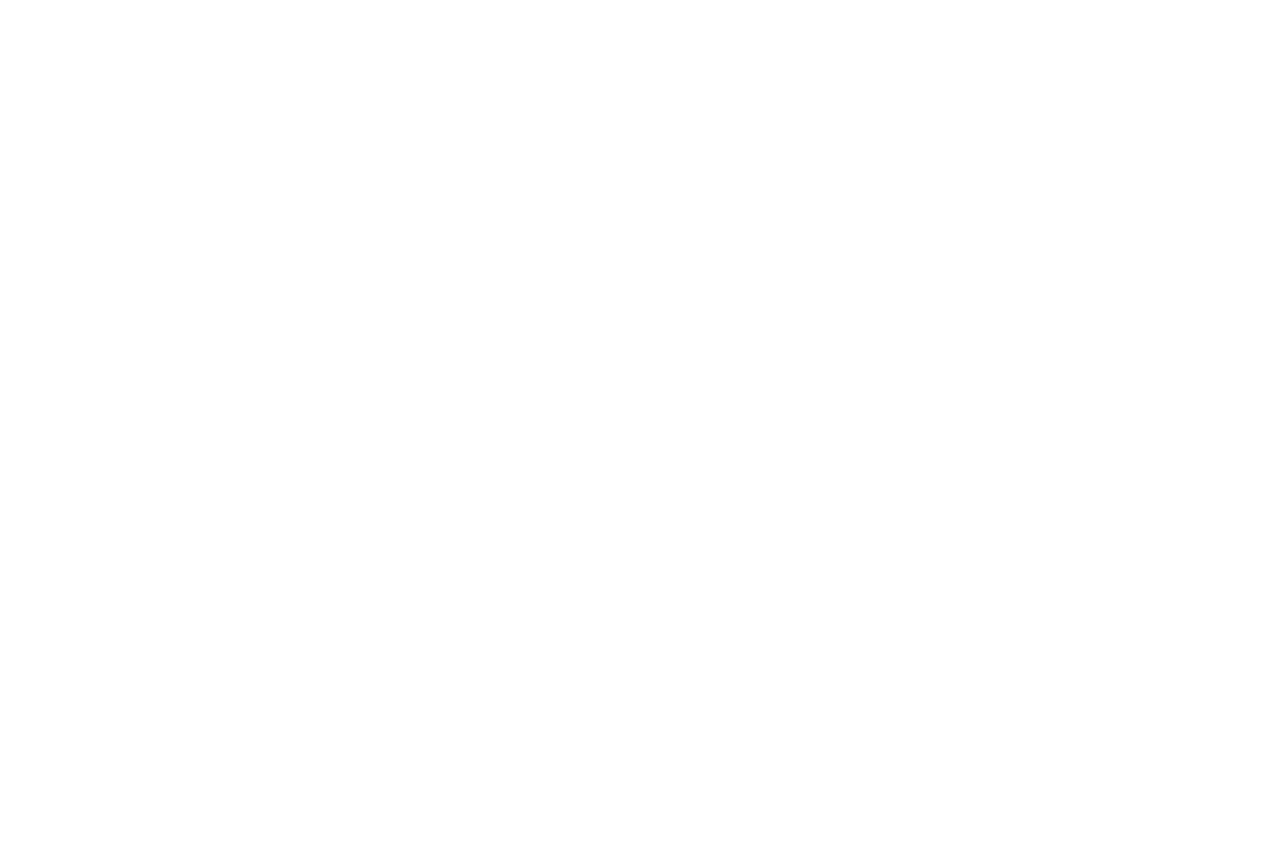
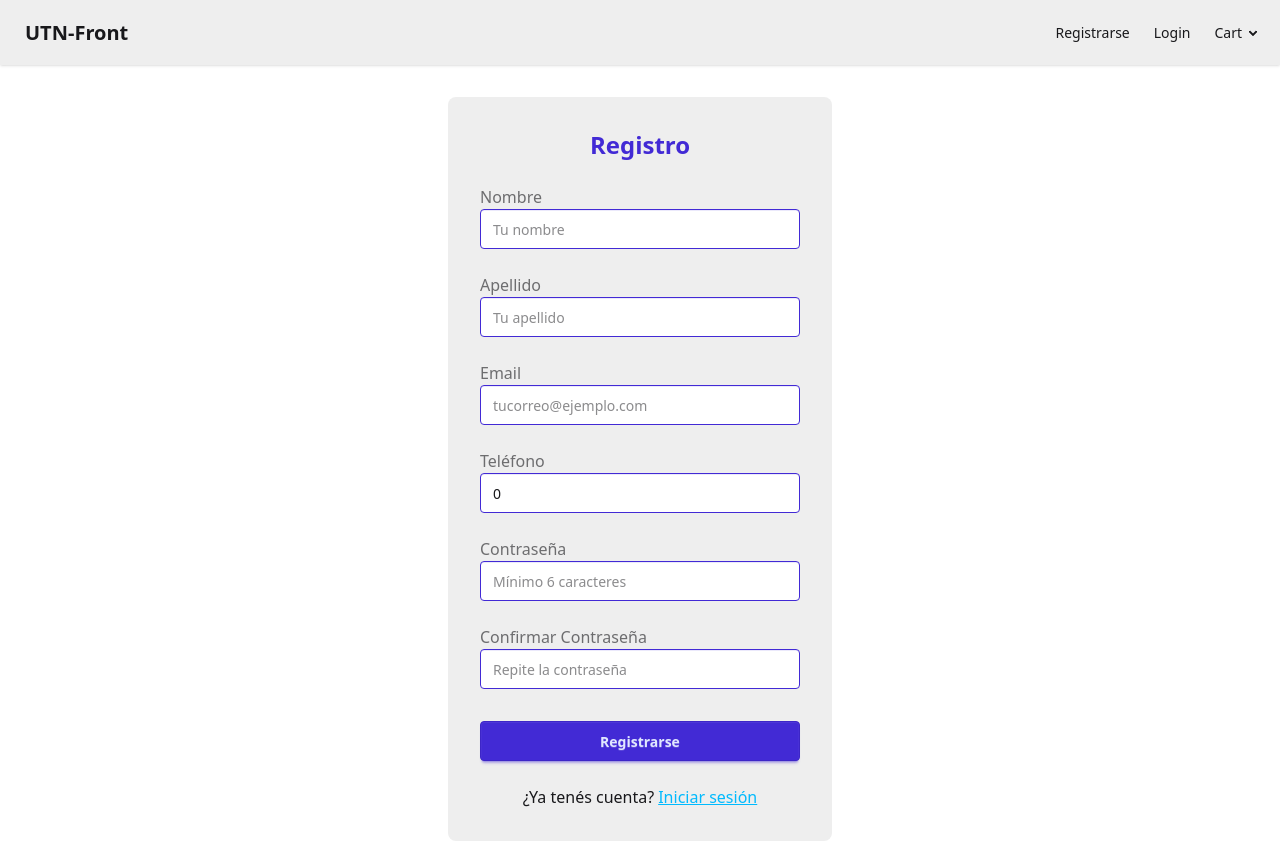
Before and after one commit to RibLucas23/UTN-React, a React (Vite) app: page /register in a window 1280 px wide. Before the commit this address had no page. Before the commit the page ends 800 px from the top, so only its background shows below. Built offline with nearby package versions, Linux system fonts and the light colour scheme.

Commit message:
add: register-view and register-errors

```diff
--- a/src/components/RegisterForm.jsx
+++ /dev/null
@@ -1,69 +0,0 @@
-import { useState } from "react";
-
-export default function RegisterForm() {
-   const [formData, setFormData] = useState({
-      nombre: "",
-      apellido: "",
-      email: "",
-      telefono: "",
-      password: "",
-      confirmPw: ""
-   });
-
-   const handleChange = (e) => {
-      const { name, value } = e.target;
-      setFormData({ ...formData, [name]: value });
-   };
-
-   const handleSubmit = (e) => {
-      e.preventDefault();
-      console.log(formData);
-   };
-
-   const formCamps = [
-      { name: "nombre", label: "Nombre", type: "text", placeholder: "Tu nombre", id: "nombre" },
-      { name: "apellido", label: "Apellido", type: "text", placeholder: "Tu apellido", id: "apellido" },
-      { name: "email", label: "Email", type: "email", placeholder: "tucorreo@ejemplo.com", id: "email" },
-      { name: "telefono", label: "Teléfono", type: "tel", placeholder: "Tu número", id: "telefono" },
-      { name: "password", label: "Contraseña", type: "password", placeholder: "Mínimo 6 caracteres", id: "password" },
-      { name: "confirmPw", label: "Confirmar Contraseña", type: "password", placeholder: "Repite la contraseña", id: "confirmPw" }
-   ];
-
-   return (
-      <div className="flex items-center justify-center pt-8">
-         <form
-            onSubmit={handleSubmit}
-            className="flex min-w-80 max-w-xl flex-col gap-6 rounded-lg bg-base-300 p-8"
-         >
-            <h1 className="text-2xl font-bold text-center text-primary">Registro</h1>
-            {
-               formCamps.map((camp) => (
-                  <label className="form-control w-full max-w-xs" key={camp.id}>
-                     <div className="label">
-                        <span className="label-text">{camp.label}</span>
-                     </div>
-                     <input
-                        type={camp.type}
-                        name={camp.name}
-                        value={formData[camp.name]}
-                        onChange={handleChange}
-                        autoComplete="on"
-                        placeholder={camp.placeholder}
-                        className="input input-bordered input-primary w-full"
-                     />
-                  </label>
-               ))
-            }
-
-            <button type="submit" className="btn btn-primary mt-2 w-full">
-               Registrarse
-            </button>
-
-            <span className="text-center">
-               ¿Ya tenés cuenta?
-               <a href="/login" className="link link-info ml-1">Iniciar sesión</a>
-            </span>
-         </form>
-      </div>
-   );
-}
--- a/src/pages/login/LoginForm.jsx
+++ b/src/pages/login/LoginForm.jsx
@@ -1,4 +1,5 @@
 import { useState } from "react";
+import { Link } from "react-router-dom";
 
 export default function LoginForm() {
    const [formData, setFormData] = useState({
@@ -103,9 +104,9 @@
 
             <span className="text-center">
                ¿No tenés cuenta?
-               <a href="/register" className="link link-info ml-1">
+               <Link to={"/register"} className="link link-info ml-1">
                   Registrate
-               </a>
+               </Link>
             </span>
          </form>
       </div>
--- /dev/null
+++ b/src/pages/register/RegisterForm.jsx
@@ -0,0 +1,110 @@
+import { useState } from "react";
+import { Link } from "react-router-dom";
+
+export default function RegisterForm() {
+   const [formData, setFormData] = useState({
+      nombre: "",
+      apellido: "",
+      email: "",
+      telefono: 0,
+      password: "",
+      confirmPw: ""
+   });
+
+   const [errors, setErrors] = useState({});
+
+   const handleChange = (e) => {
+      const { name, value } = e.target;
+      setFormData({ ...formData, [name]: value });
+      setErrors({ ...errors, [name]: "" });
+   };
+
+   const validateEmail = (email) => {
+      const re = /^[^\s@]+@[^\s@]+\.[^\s@]+$/;
+      return re.test(email);
+   };
+
+   const handleSubmit = (e) => {
+      e.preventDefault();
+      const newErrors = {};
+
+      if (!formData.nombre) newErrors.nombre = "Este campo es obligatorio";
+      if (!formData.apellido) newErrors.apellido = "Este campo es obligatorio";
+      if (!formData.email) {
+         newErrors.email = "Este campo es obligatorio";
+      } else if (!validateEmail(formData.email)) {
+         newErrors.email = "Email inválido";
+      }
+
+      if (!formData.telefono) newErrors.telefono = "Este campo es obligatorio";
+      if (!formData.password) {
+         newErrors.password = "Este campo es obligatorio";
+      } else if (formData.password.length < 6) {
+         newErrors.password = "La contraseña debe tener al menos 6 caracteres";
+      }
+
+      if (!formData.confirmPw) {
+         newErrors.confirmPw = "Este campo es obligatorio";
+      } else if (formData.confirmPw !== formData.password) {
+         newErrors.confirmPw = "Las contraseñas no coinciden";
+      }
+
+      if (Object.keys(newErrors).length > 0) {
+         setErrors(newErrors);
+         return;
+      }
+
+      console.log("Registro:", formData);
+   };
+
+   const formCamps = [
+      { name: "nombre", label: "Nombre", type: "text", placeholder: "Tu nombre", id: "nombre" },
+      { name: "apellido", label: "Apellido", type: "text", placeholder: "Tu apellido", id: "apellido" },
+      { name: "email", label: "Email", type: "email", placeholder: "tucorreo@ejemplo.com", id: "email" },
+      { name: "telefono", label: "Teléfono", type: "number", placeholder: "Tu número", id: "telefono" },
+      { name: "password", label: "Contraseña", type: "password", placeholder: "Mínimo 6 caracteres", id: "password" },
+      { name: "confirmPw", label: "Confirmar Contraseña", type: "password", placeholder: "Repite la contraseña", id: "confirmPw" }
+   ];
+
+   return (
+      <div className="flex items-center justify-center pt-8">
+         <form
+            onSubmit={handleSubmit}
+            className="flex min-w-80 max-w-xl flex-col gap-6 rounded-lg bg-base-300 p-8"
+         >
+            <h1 className="text-2xl font-bold text-center text-primary">Registro</h1>
+
+            {formCamps.map((camp) => (
+               <label className="form-control w-full max-w-xs" key={camp.id}>
+                  <div className="label">
+                     <span className="label-text">{camp.label}</span>
+                  </div>
+                  <input
+                     type={camp.type}
+                     name={camp.name}
+                     value={formData[camp.name]}
+                     onChange={handleChange}
+                     autoComplete="on"
+                     placeholder={camp.placeholder}
+                     className={`input input-bordered w-full ${errors[camp.name] ? "input-error" : "input-primary"}`}
+                  />
+                  {errors[camp.name] && (
+                     <span className="label-text-alt text-error mt-1">{errors[camp.name]}</span>
+                  )}
+               </label>
+            ))}
+
+            <button type="submit" className="btn btn-primary mt-2 w-full">
+               Registrarse
+            </button>
+
+            <span className="text-center">
+               ¿Ya tenés cuenta?
+               <Link to={"/login"} className="link link-info ml-1">
+                  Iniciar sesión
+               </Link>
+            </span>
+         </form>
+      </div>
+   );
+}
--- /dev/null
+++ b/src/pages/register/RegisterView.jsx
@@ -0,0 +1,10 @@
+import Layout from '../../layout/Layout'
+import RegisterForm from './RegisterForm'
+
+export default function RegisterView() {
+   return (
+      <Layout>
+         <RegisterForm />
+      </Layout>
+   )
+}
--- a/src/router/Router.jsx
+++ b/src/router/Router.jsx
@@ -2,6 +2,7 @@
 import Home from './../pages/home/Home';
 import ProductDetail from "../pages/productDetail/ProductDetail";
 import LoginView from "../pages/login/LoginView";
+import RegisterView from "../pages/register/RegisterView";
 
 const Router = () => {
    return (
@@ -9,6 +10,7 @@
          <Routes>
             <Route path="/" element={<Home />} />
             <Route path="/login" element={<LoginView />} />
+            <Route path="/register" element={<RegisterView />} />
 
             <Route path="/product/:id" element={<ProductDetail />} />
 
```
